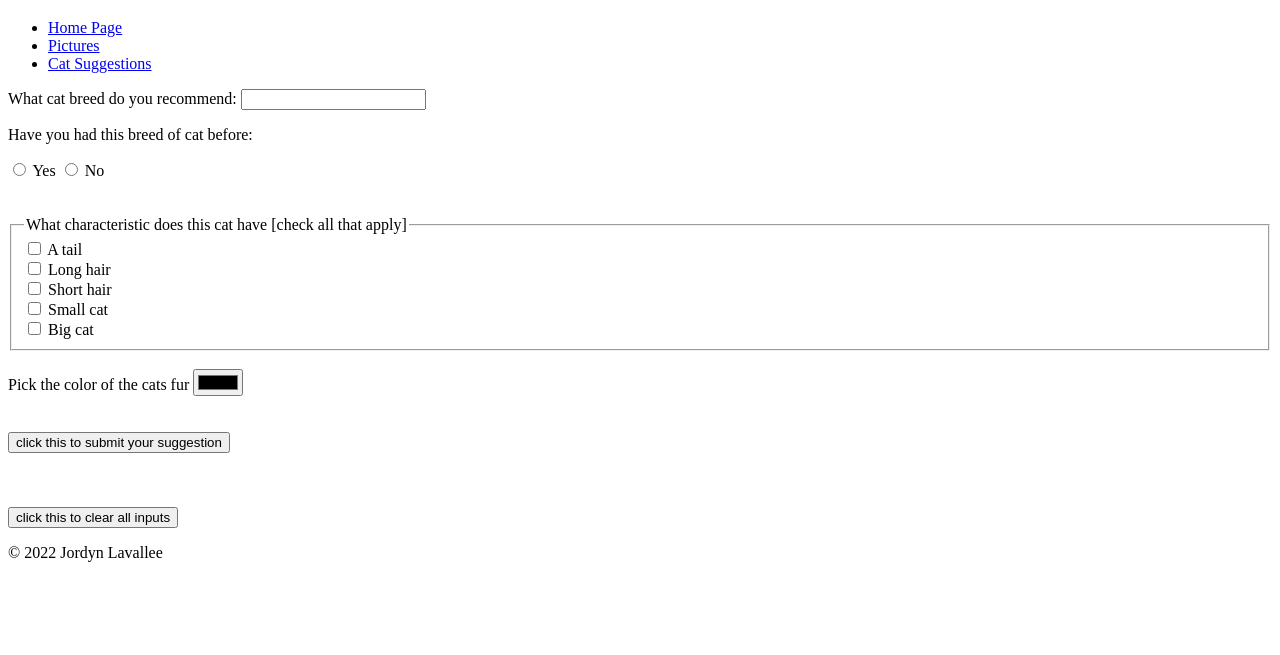
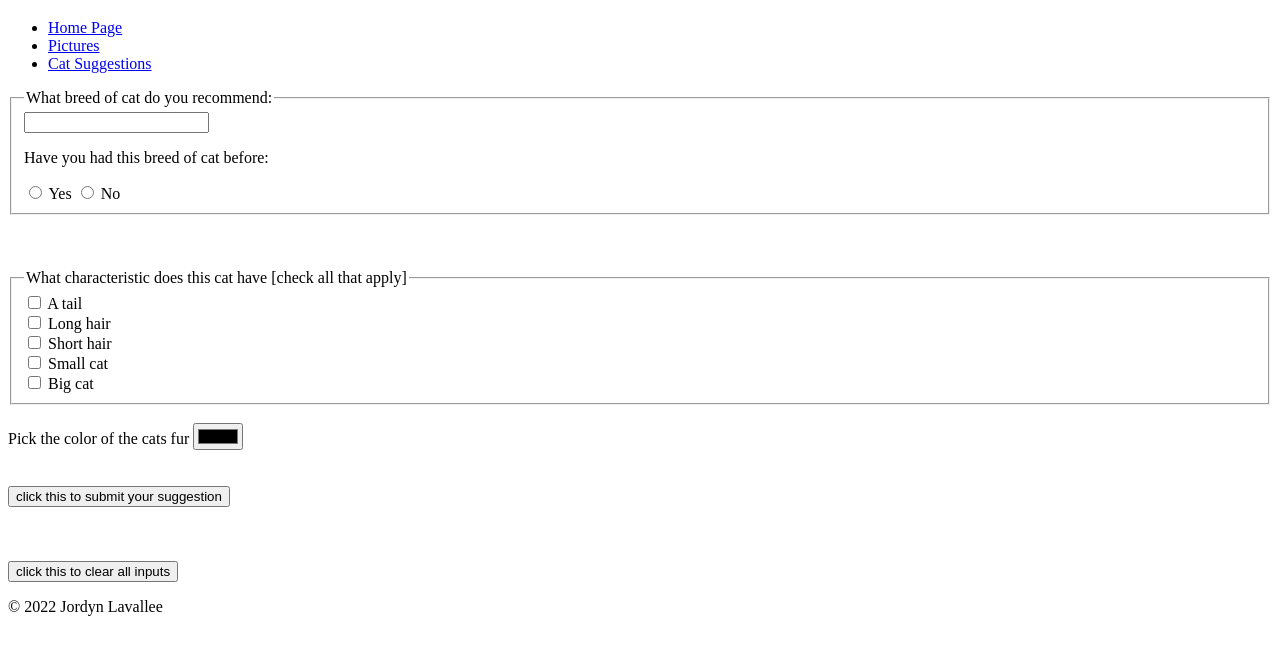
Before and after one commit to jord-lava/html-assignment-cats, a plain HTML site: page cat-suggestions.html in a window 1280 px wide. Shown: the part 61-716 px from the top of the page. Drawn offline with Linux system fonts and the light colour scheme.

Commit message:
added fieldset

```diff
--- a/cat-suggestions.html
+++ b/cat-suggestions.html
@@ -9,7 +9,6 @@
   <body>
     <!-- cat suggestions/forms-->
     <header>
-      <heading>
       <h1>Cat Suggestions</h1>
       <nav>
         <ul>
@@ -19,26 +18,26 @@
           <li><a href="cat-suggestions.html">Cat Suggestions</a></li>
         </ul>
       </nav>
-      </heading>
     </header>
 
     <main>
       <!--note forms have name, id, and method-->
       <form name="cat-suggestion" id="suggestions" method="get">
-        <!--label has for="the id of the thing your attaching it to"-->
-        <label for="breed">What cat breed do you recommend:</label>
-        <!--inputs have type="type of input" name and id-->
-        <!--text inputs have a box for users to put their answers in-->
+        <fieldset from="cat-suggestions" name="breed-of-cat-yes-no">
+          <legend>What breed of cat do you recommend:</legend>
+          <!-- ask user for the type of cat they are recomending -->
           <input type="text" name="type-of-cat" id="breed" />
 
           <p>Have you had this breed of cat before:</p>
           <!--radio buttions you can select one
           note: inmortant that all radio buttons in the same group have the same name-->
           <input type="radio" name="yes-no" id="yes" value="yes" />
+          <!--label has for="the id of the thing your attaching it to"-->
           <label for="yes">Yes</label>
 
           <input type="radio" name="yes-no" id="no" value="no" />
           <label for="no">No</label>
+        </fieldset>
         <br />
         <br />
         <br />
```
Also changed, not shown: images.html (+2 -3 lines), index.html (+0 -2 lines). Lines whose indentation alone changed are shown as unchanged.
